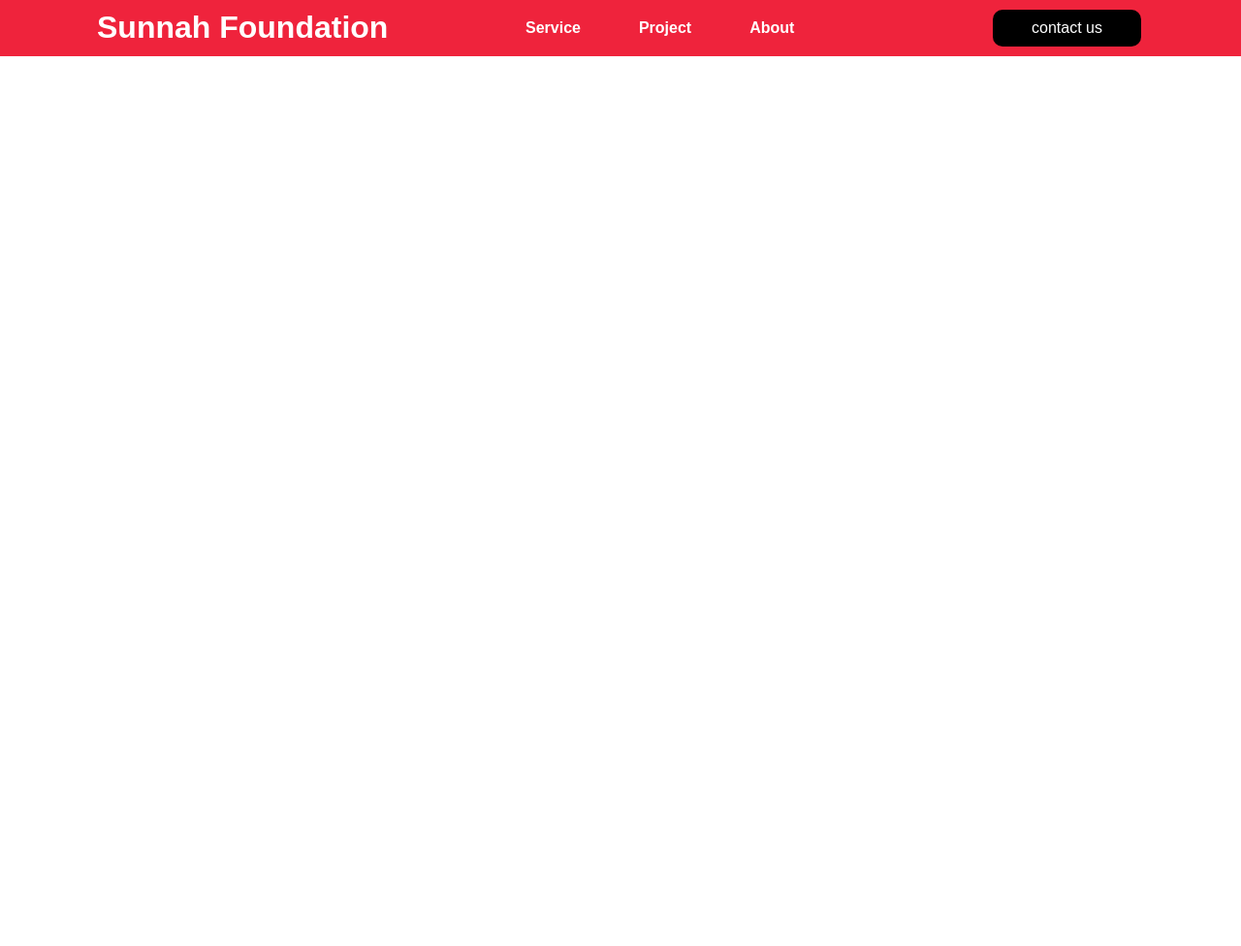
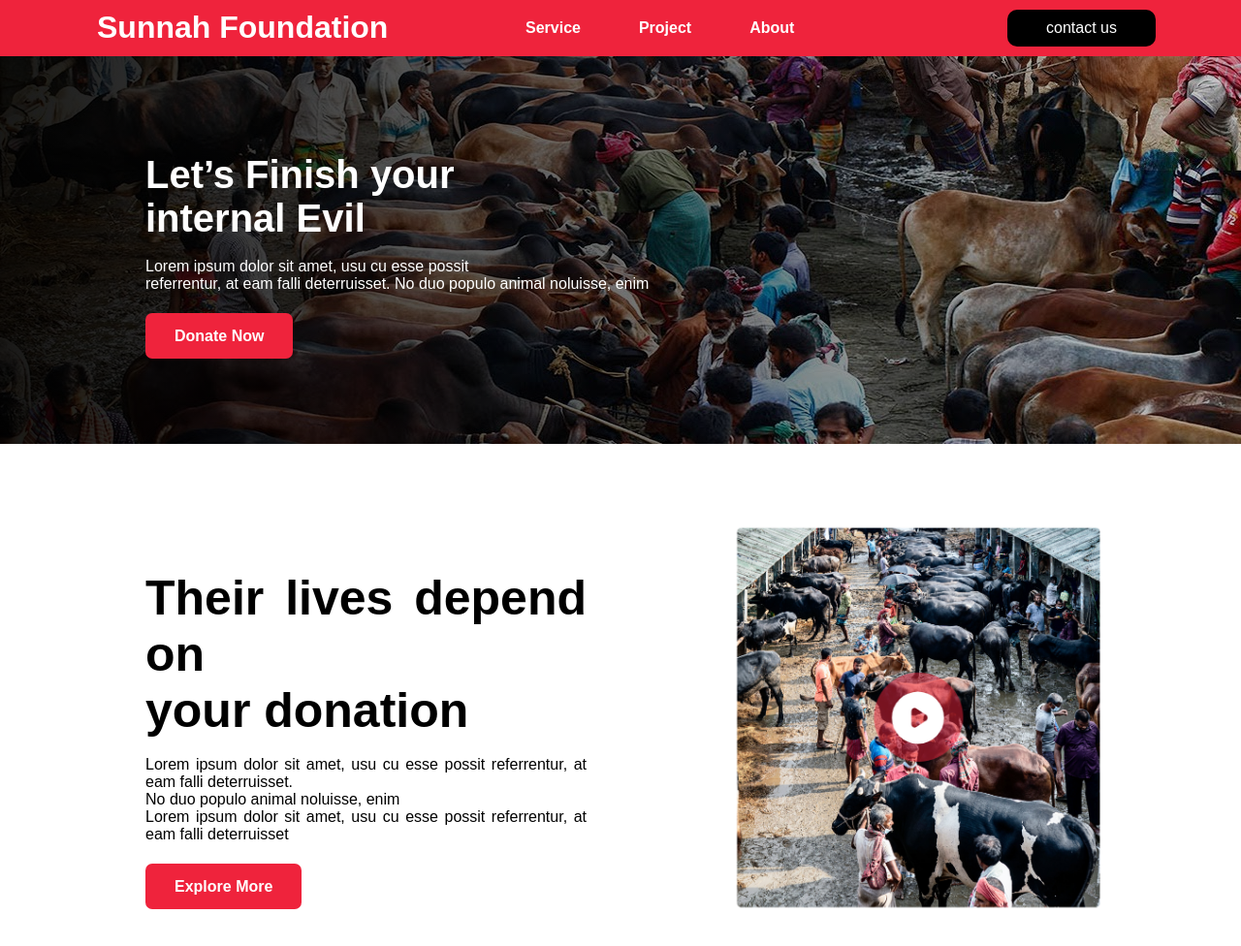
Before and after one commit to WebRiaz176/eid-zakat-project, a plain HTML site: page index.html in a window 1280 px wide. Shown: the whole page at 97% size. Before the commit the page ends 800 px from the top, so only its background shows below. Drawn offline with Linux system fonts and the light colour scheme; a web font is replaced by a local one.

Commit message:
body-part-1

```diff
--- a/index.html
+++ b/index.html
@@ -27,5 +27,49 @@
         </div>
         <a class="btn-1" target="_blank" href="##">contact us</a>
     </header>
+
+
+    <div class="top-banner">
+
+        <div class="banner-body">
+
+            <h1>Let’s Finish your <br>
+                internal Evil</h1><br>
+            <p>Lorem ipsum dolor sit amet, usu cu esse possit <br>
+                referrentur, at eam falli deterruisset. No duo populo
+                animal noluisse, enim</p><br><br>
+            <a class="button-1" target="_blank" href="##">Donate Now</a>
+
+        </div>
+
+
+    </div>
+    <section class="body-1">
+
+
+        <div class="para-1">
+
+            <h1>Their lives depend on <br>
+                your donation</h1><br>
+            <p>
+                Lorem ipsum dolor sit amet, usu cu esse possit
+                referrentur, at eam falli deterruisset. <br>  No duo populo
+                animal noluisse, enim <br>
+                Lorem ipsum dolor sit amet, usu cu esse possit
+                referrentur, at eam falli deterruisset
+            </p> <br><br>
+            <a class="button-2" target="_blank" href="##">Explore More</a>
+
+        </div>
+
+
+        <div class="img-1">
+
+            <img src="img/download.png" alt="">
+
+        </div>
+
+    </section>
+
 </body>
 </html>
--- a/style.css
+++ b/style.css
@@ -60,6 +60,7 @@ li a:hover{
     border-radius: 10px;
     margin-top: 10px;
     margin-bottom: 10px;
+    margin-left: 15px;
 }
 
 .btn-1:hover{
@@ -67,3 +68,74 @@ li a:hover{
     background-color: white;
     color: black;
 }
+
+.top-banner{
+
+    background-image: linear-gradient(to right, rgba(0, 0, 0, 0.9), rgba(0, 0, 0, 0.2)), url(img/bg-1.jpg);
+    background-position: center;
+    background-size: cover;
+    height: 400px;
+   background-repeat: no-repeat;
+   position: relative;
+   margin-bottom: 80px;
+}
+
+.banner-body{
+    color: white;
+    position: absolute;
+    margin-left: 150px;
+    margin-top: 100px;
+}
+
+.button-1{
+    background-color: #ef233c;
+    color: white;
+    font-weight: 700;
+    text-decoration: none;
+    padding: 15px 30px;
+    border-radius: 7px;
+}
+.banner-body h1{
+    font-size: 40px;
+    font-weight: 700;
+}
+
+.body-1{
+    display: flex;
+
+    margin: 0 30px;
+    margin-bottom: 50px;
+}
+
+.para-1{
+
+    width: 50%;
+    margin-left: 120px;
+    margin-top: 50px;
+    text-align: justify;
+
+}
+
+
+.para-1 h1{
+    font-size: 50px;
+}
+
+.img-1{
+    width: 50%;
+    margin-left: 150px;
+    margin-right: 40px;
+}
+
+.img-1 img{
+    width: 85%;
+}
+
+.button-2{
+    background-color: #ef233c;
+    color: white;
+    font-weight: 700;
+    text-decoration: none;
+    padding: 15px 30px;
+    border-radius: 7px;
+}
```
Also changed, not shown: img/bg-1.jpg (renamed from img/maxresdefault.jpg), img/download-1.png (added), img/download-2.png (added), img/download-3.png (added), img/download.png (added), img/maxresdefault (1).jpg (deleted).
